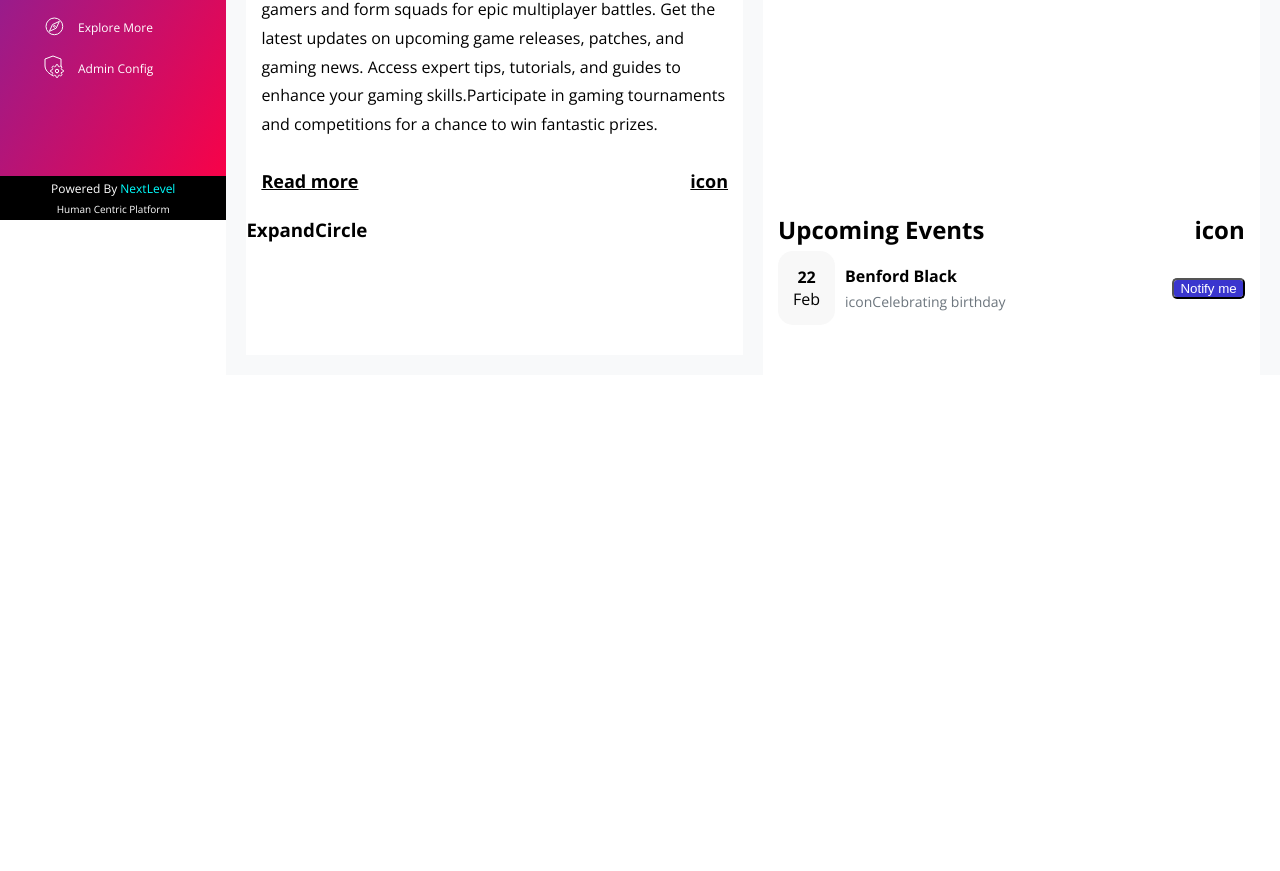
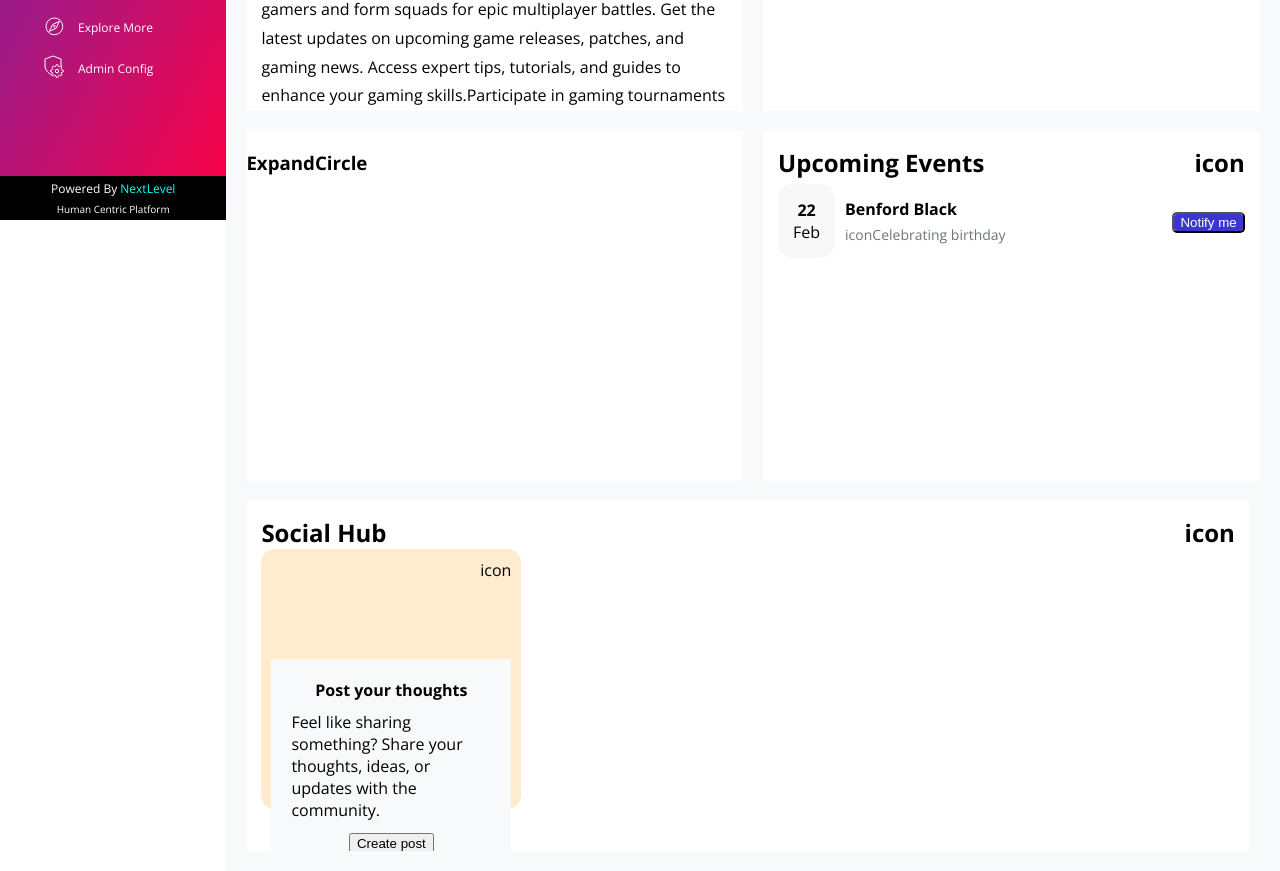
Before and after one commit to naseemfazil/av-project, a React (Create React App) app: page / in a window 1280 px wide. Shown: the part 580-1451 px from the top of the page. Before the commit the page ends 955 px from the top, so only its background shows below. Built offline with nearby package versions, Linux system fonts and the light colour scheme.

Commit message:
Social hub layout

```diff
--- a/src/components/homePage.jsx
+++ b/src/components/homePage.jsx
@@ -1,5 +1,6 @@
 import React from 'react';
 import '../styles/_homePage.scss';
+import '../styles/_common.scss';
 import SideBar from './sideBar';
 import TodayCelabration from './todayCelebration';
 import Slider from './slider';
@@ -7,6 +8,7 @@ import Announcement from './announcement';
 import ExpandCircle from './expandCircle';
 import UpcomingEvents from './upcomingEvents';
 import TopBar from './topBar';
+import SocialHub from './socialHub';
 
 const HomePage = () => {
     return (
@@ -43,6 +45,9 @@ const HomePage = () => {
                             <UpcomingEvents></UpcomingEvents>
                         </div>
 
+                        <div className='width-99'>
+                            <SocialHub></SocialHub>
+                        </div>
 
                     </div>
 
--- /dev/null
+++ b/src/components/socialHub.jsx
@@ -0,0 +1,47 @@
+import React from 'react';
+import '../styles/_socialHub.scss';
+import '../styles/_common.scss';
+
+const SocialHub = () => {
+    return (
+        <div className='social-hub card'>
+
+            <div className="heading-row">
+                <span>
+                    Social Hub
+                </span>
+                <span>
+                    icon
+                </span>
+            </div>
+
+            <div className='child-card'>
+
+                <div className='child-heading-row'>
+                    <span>
+                        icon
+                    </span>
+                </div>
+
+                <div className='child-content'>
+                    <span className='font-bold'>
+                        Post your thoughts
+                    </span>
+
+                    <span className='font-medium'>
+                        Feel like sharing something? Share your thoughts, ideas, or updates with the community.
+                    </span>
+
+                    <span>
+                        <button>
+                            Create post
+                        </button>
+                    </span>
+                </div>
+
+            </div>
+        </div>
+    );
+}
+
+export default SocialHub;
--- a/src/styles/_common.scss
+++ b/src/styles/_common.scss
@@ -5,8 +5,57 @@
     font-weight: bold;
 }
 
+.width-90 {
+    width: 90%;
+}
+
+.width-99 {
+    width: 99%;
+}
+
+.width-49 {
+    width: 49%;
+    background-color: white;
+}
+
 .card {
     background-color: white;
     padding: 15px;
-    height: 100%;
+    min-height: 40vh;
+    max-height: 40vh;
+    overflow-y: auto;
 }
+
+.child-card {
+    display: flex;
+    gap: 20px;
+    width: 30vh;
+    height: 30vh;
+    flex-direction: column;
+    border-radius: 14px;
+    background-color: blanchedalmond;
+    padding: 10px;
+
+    .child-heading-row {
+        display: flex;
+        justify-content: flex-end;
+        min-height: 10vh;
+    }
+
+
+    .child-content {
+        background-color: #F8F9FA;
+        display: flex;
+        flex-wrap: wrap;
+        gap: 10px;
+        padding: 20px;
+        justify-content: center;
+        // background-color: blanchedalmond;
+    }
+}
+
+.font-bold {
+    font-weight: bold;
+}
+
+.font-medium {}
--- /dev/null
+++ b/src/styles/_socialHub.scss
@@ -0,0 +1 @@
+.social-hub {}
```
